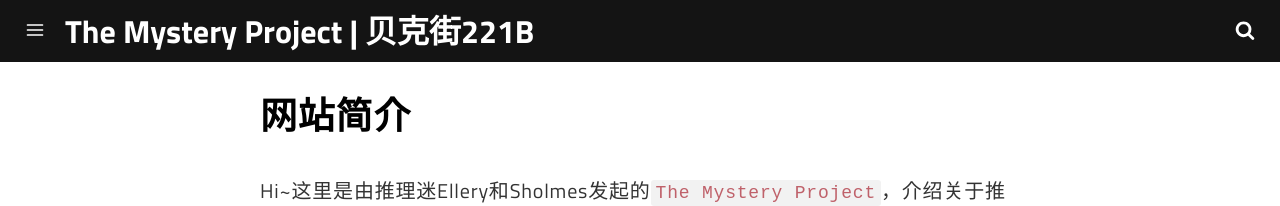
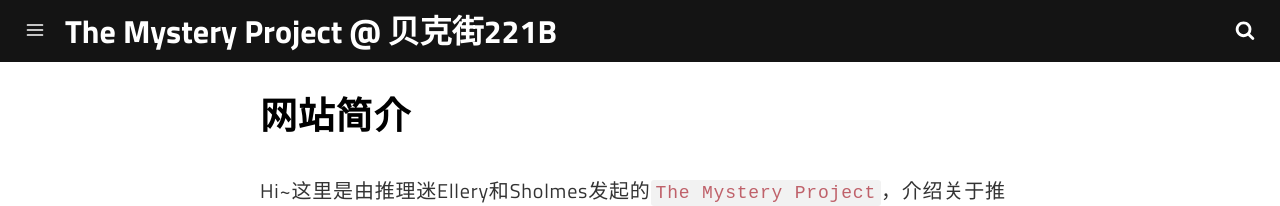
Before and after one commit to bakerstreet221abc/bakerstreet221abc.github.io, a Jekyll site: the page built from about.md, in a window 1280 px wide. Shown: the top 206 px of the page. Built offline with Jekyll 4.4.1, drawn with Linux system fonts in a browser that asks for light colours.

```diff
--- a/_config.yml
+++ b/_config.yml
@@ -1,5 +1,5 @@
 # Site Settings
-title: The Mystery Project@Baker Street 221B
+title: The Mystery Project
 email: baker_street@yeah.net
 description: 追寻未知, 探求真相.
 baseurl: "" # the subpath of your site, e.g. /blog
@@ -7,7 +7,7 @@ url: "https://bakerstreet221abc.github.io" # the base hostname & protocol for yo
 google_analytics: "UA-124253568-1"
 
 # User Settings
-username: The Mystery Project | 贝克街221B
+username: The Mystery Project @ 贝克街221B
 user_description: 追寻未知, 探求真相.
 disqus_username: disqus_jEsAeOuABa
 
```
